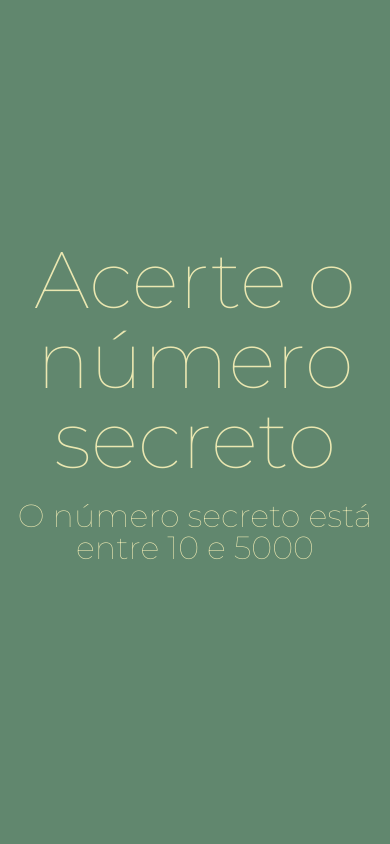
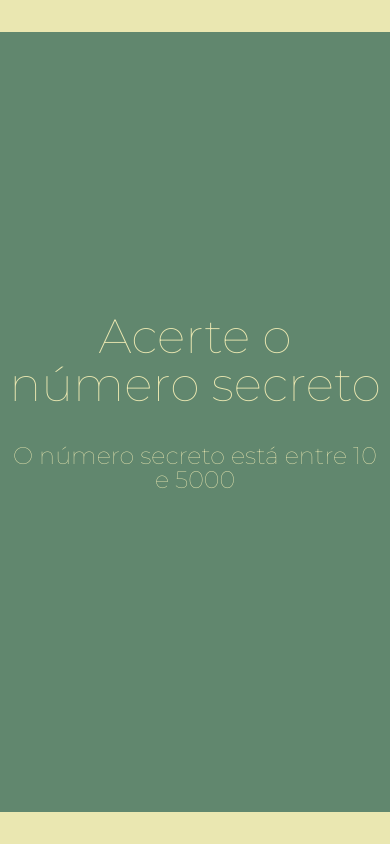
Before and after one commit to amaralltx/Secret-Number-Game, a plain HTML site: page index.html in a window 390 px wide. Drawn offline with nearby package versions, Linux system fonts and the light colour scheme.

Commit message:
ver 1.1 add mobile support

```diff
--- a/assets/script/speechRecognition.js
+++ b/assets/script/speechRecognition.js
@@ -24,4 +24,9 @@ function showGuess(speakedNumber, guess, returnMessege){
         <span class="box">${speakedNumber}</span>
         <div>${returnMessege}</div>
     `
+    if(returnMessege.includes('\n<i id="reloadGame" class="fa-solid fa-rotate-right"></i>')){
+        document.querySelector("#reloadGame").addEventListener("click", e => {
+            window.location.reload();
+        })
+    }
 }
--- a/assets/script/validate.js
+++ b/assets/script/validate.js
@@ -8,7 +8,7 @@ export default function validateSpeechNumber(guess, ruleNumbers){
     } else if (invalidGuessRange(userGuess, ruleNumbers)){
         return `Número fora do range, o número secreto está entre ${ruleNumbers.minValue} e ${ruleNumbers.maxValue}`;
     } else if (userGuess == ruleNumbers.secretNumber){
-        return 'Parabéns você acertou <i class="fa-solid fa-check"></i>';
+        return 'Parabéns você acertou <i class="fa-solid fa-check"></i><br><i id="reloadGame" class="fa-solid fa-rotate-right"></i>';
     } else if (itsHigher(userGuess, ruleNumbers)){
         return 'O número é maior <i class="fa-solid fa-up-long"></i>'
     } else {
--- a/assets/style/style.css
+++ b/assets/style/style.css
@@ -15,20 +15,37 @@ body {
     align-items: center;
     justify-content: center;
     text-align: center;
-    margin: 0;
+    margin: 0px;
     font-family: var(--font-family);
+}
+.borderTop, .borderBottom{
+    background-color: var(--primary-color);
+    height: 2em;
+    width: 100%;
+    position: absolute;
+}
+
+.borderBottom{
+    bottom: 0;
+}
+
+.borderTop {
+    top: 0;
 }
 
 h1 {
+    padding: 8px;
     font-size: 5em;
 }
 
 h3 {
+    padding: 8px;
     font-size: 2em;
     margin-top: 20px;
 }
 
 .mensagem {
+    padding: 8px;
     font-size: 1.5em;
     margin-top: 40px;
 }
@@ -40,3 +57,27 @@ h3 {
     padding: 10px;
     margin: 20px;
 }
+
+.fa-rotate-right{
+    margin-top: 0.5em;
+    font-size: 3em;
+}
+
+.fa-rotate-right:hover{
+    cursor: pointer;
+    transition: transform 150ms ease-in-out;
+    transform: scale(1.2);
+}
+
+@media (max-width: 500px) {
+    h1{
+        font-size: 3em;
+    }
+    h3 {
+        font-size: 1.5em;
+    }
+    .mensagem {
+        font-size: 1em;
+        margin-top: 24px;
+    }
+}
--- a/index.html
+++ b/index.html
@@ -10,13 +10,15 @@
     <title>Número Secreto</title>
 </head>
 <body>
+    <div class="borderTop"></div>
     <h1>Acerte o número secreto</h1>
 
     <h3>O número secreto está entre <span id="min-value">0</span> e <span id="max-value">100</span></h3>
 
     <div id="guess" class="mensagem">
+    </div>
 
-    </div>
+    <div class="borderBottom"></div>
 
     <script src="assets/script/app.js" type="module" ></script>
 </body>
```
